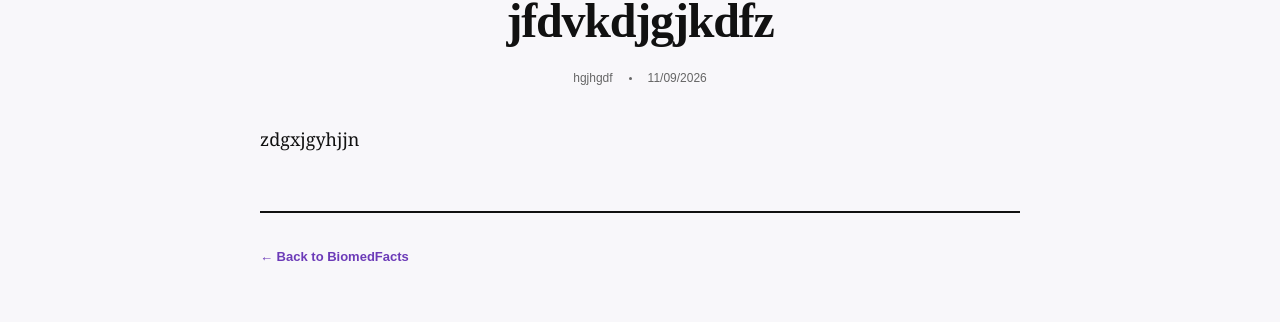
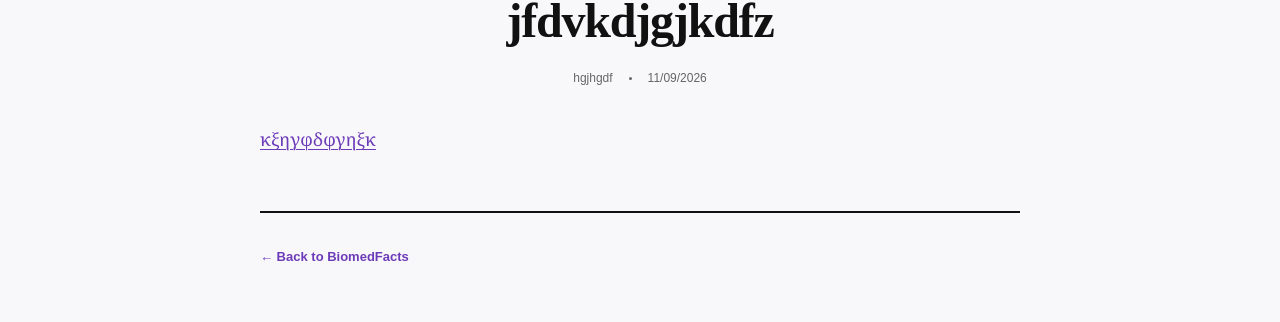
Before and after one commit to BiomedFacts/BiomedFacts, a Jekyll site: the page built from en/_posts/2026-09-11-jfdvkdjgjkdfz.md, in a window 1280 px wide. Shown: the part 273-595 px from the top of the page. Built offline with Jekyll 4.4.1, drawn with Linux system fonts in a browser that asks for light colours; comment, search, counter and statistics services are not loaded.

Commit message:
Update en/_posts/2026-09-11-jfdvkdjgjkdfz.md (via Pages CMS)

```diff
--- a/en/_posts/2026-09-11-jfdvkdjgjkdfz.md
+++ b/en/_posts/2026-09-11-jfdvkdjgjkdfz.md
@@ -9,4 +9,4 @@ featured: false
 seo_title: sdfdfffyhj
 seo_description: hbfghfghfth
 ---
-zdgxjgyhjjn
+[κξηγφδφγηξκ](https://app.pagescms.org/biomedfacts/biomedfacts/main/collection/english_posts/edit/en%2F_posts%2F2026-09-11-jfdvkdjgjkdfz.md)
```
